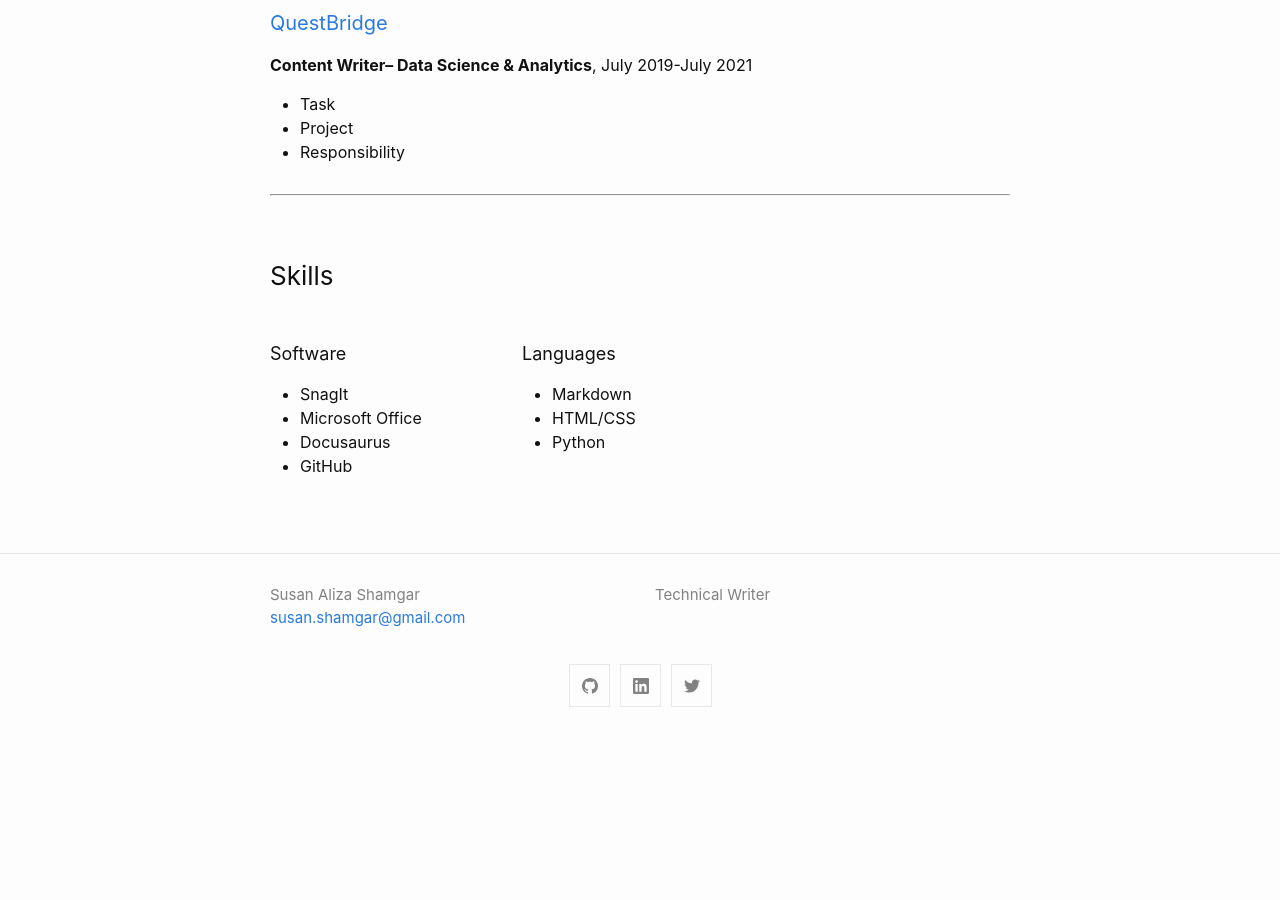
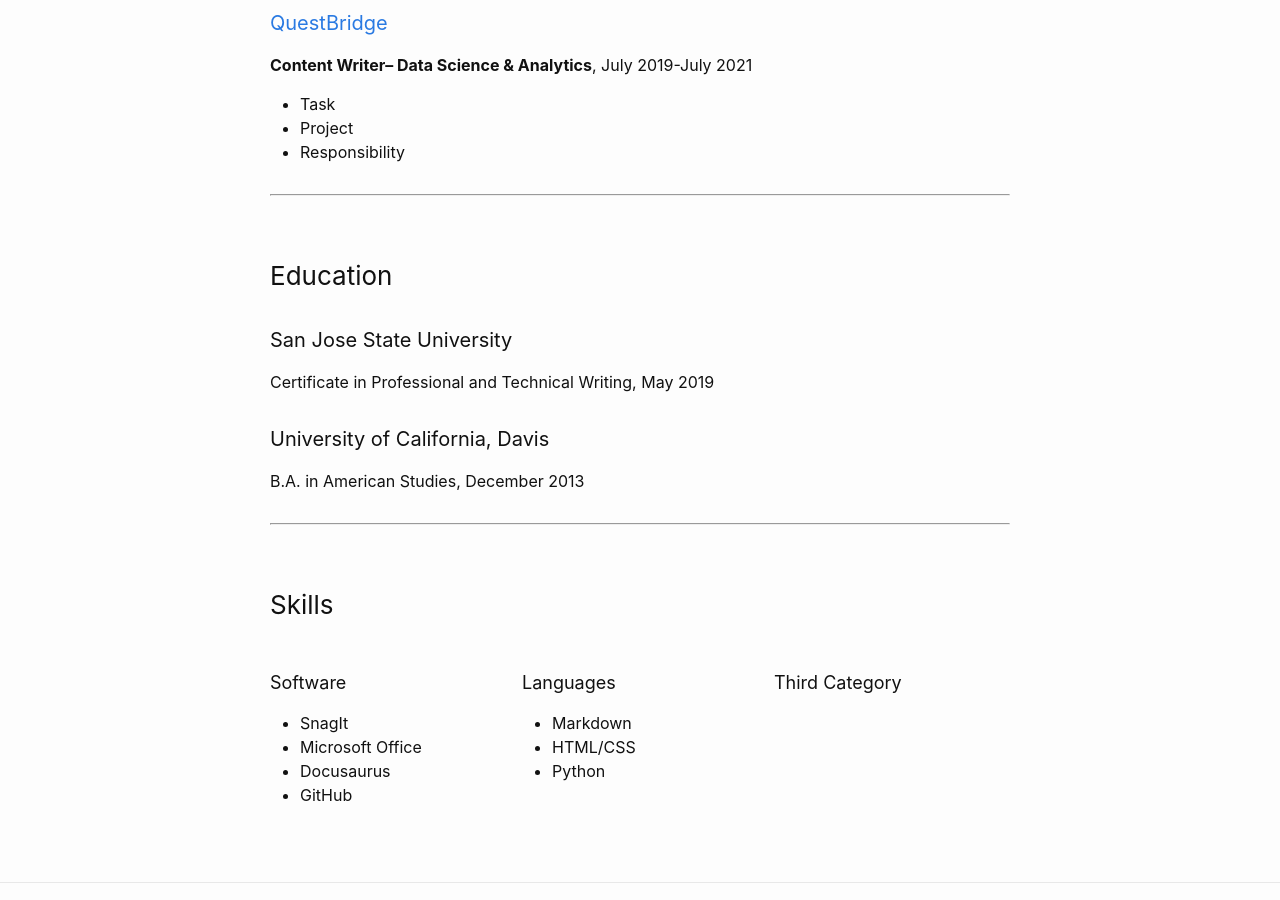
Before and after one commit to susan-shamgar/susan-shamgar.github.io, a Jekyll site: the page built from docs/about.md, in a window 1280 px wide and 900 px high, scrolled down 665 px. Built offline with Jekyll 4.4.1, drawn with Linux system fonts in a browser that asks for light colours; before the commit the page ends 1407 px from its top, so only the background shows below that.

Commit message:
Update about.md

```diff
--- a/docs/about.md
+++ b/docs/about.md
@@ -24,6 +24,14 @@ And more construction
 * Responsibility
 
 -------
+### Education
+#### San Jose State University
+Certificate in Professional and Technical Writing, May 2019
+
+#### University of California, Davis
+B.A. in American Studies, December 2013
+
+-------
 ### Skills
 <div class="skills">
 <span><h5>Software</h5>
@@ -42,3 +50,7 @@ And more construction
 <li>Python</li>
 </ul>
 </span>
+<span>
+<h5>Third Category</h5>
+</span>
+</div>
```
